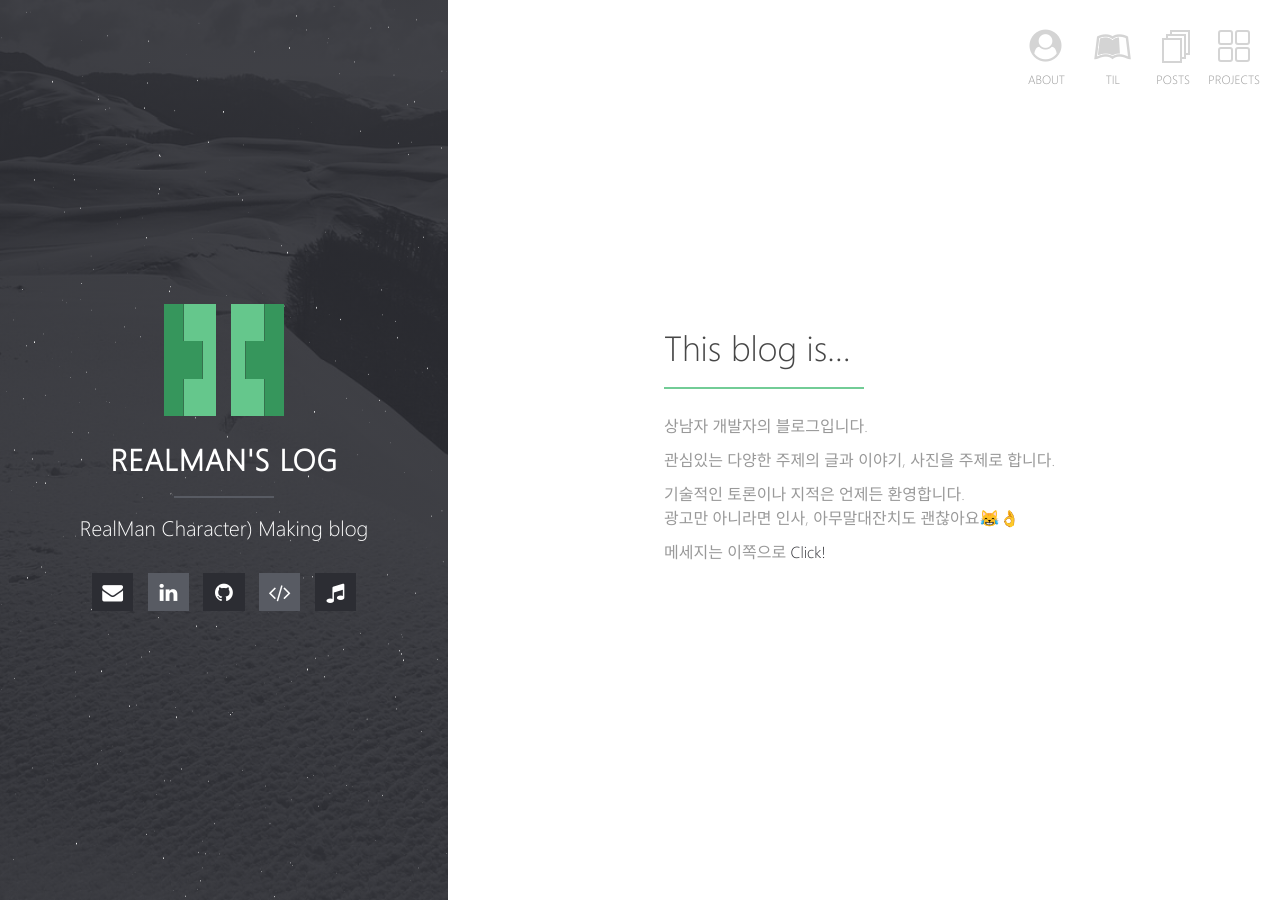
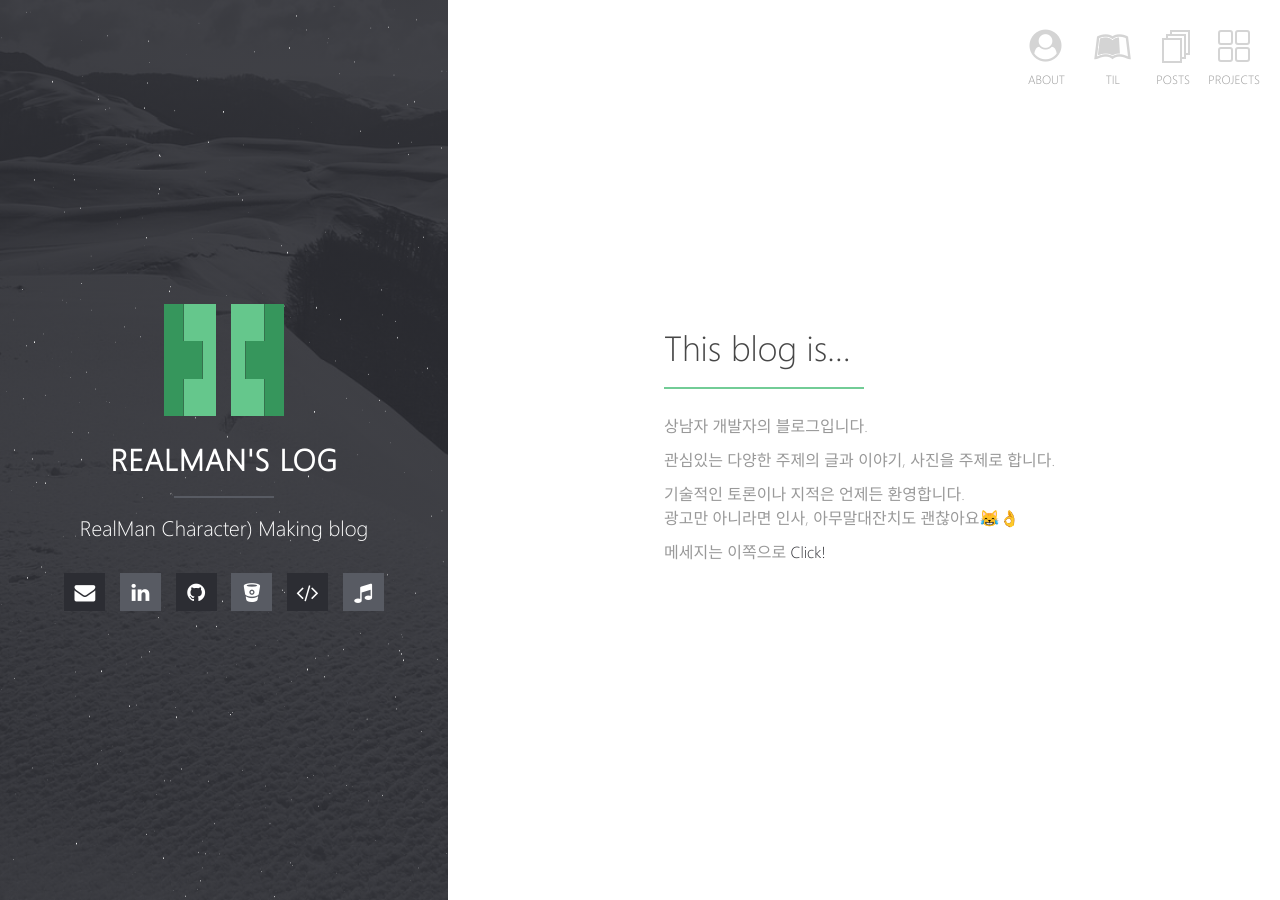
Before and after one commit to hwshim0810/hwshim0810.github.io, a Jekyll site: the page built from index.md, in a window 1280 px wide. Built offline with Jekyll 4.4.1, drawn with Linux system fonts in a browser that asks for light colours; our own code applies the rules of GitHub Pages for plain Markdown files.

Commit message:
Update bitbucket link

```diff
--- a/_config.yml
+++ b/_config.yml
@@ -34,6 +34,7 @@ email:             hwshim8808@gmail.com
 #twitter:            username
 #facebook:           username
 github:             hwshim0810
+bitbucket:          hwshim0810
 gist:               hwshim0810
 #stackoverflow:     123456/username   from a "http://stackoverflow.com/users/123456/username" link
 linkedin:          hyunwoo-shim
--- a/_includes/social-links.html
+++ b/_includes/social-links.html
@@ -8,6 +8,7 @@
   {% if site.instagram %}<li><a class="social-btn" href="http://instagram.com/{{ site.instagram }}" target="_blank" rel="noopener noreferrer"><i class="fa fa-fw fa-instagram"></i></a></li>{% endif %}
   {% if site.tumblr %}<li><a class="social-btn" href="http://{{ site.tumblr }}.tumblr.com" target="_blank" rel="noopener noreferrer"><i class="fa fa-fw fa-tumblr"></i></a></li>{% endif %}
   {% if site.github %}<li><a class="social-btn" href="https://github.com/{{ site.github }}" target="_blank" rel="noopener noreferrer"><i class="fa fa-fw fa-github"></i></a></li>{% endif %}
+  {% if site.bitbucket %}<li><a class="social-btn" href="https://bitbucket.org/{{ site.bitbucket }}" target="_blank" rel="noopener noreferrer"><i class="fa fa-fw fa-bitbucket"></i></a></li>{% endif %}
   {% if site.gist %}<li><a class="social-btn" href="https://gist.github.com/{{ site.gist }}" target="_blank" rel="noopener noreferrer"><i class="fa fa-fw fa-code"></i></a></li>{% endif %}
   {% if site.stackoverflow %}<li><a class="social-btn" href="http://stackoverflow.com/users/{{ site.stackoverflow }}" target="_blank" rel="noopener noreferrer"><i class="fa fa-fw fa-stack-overflow"></i></a></li>{% endif %}
   {% if site.lastfm %}<li><a class="social-btn" href="http://lastfm.com/user/{{ site.lastfm }}" target="_blank" rel="noopener noreferrer"><i class="fa fa-fw fa-music"></i></a></li>{% endif %}
```
